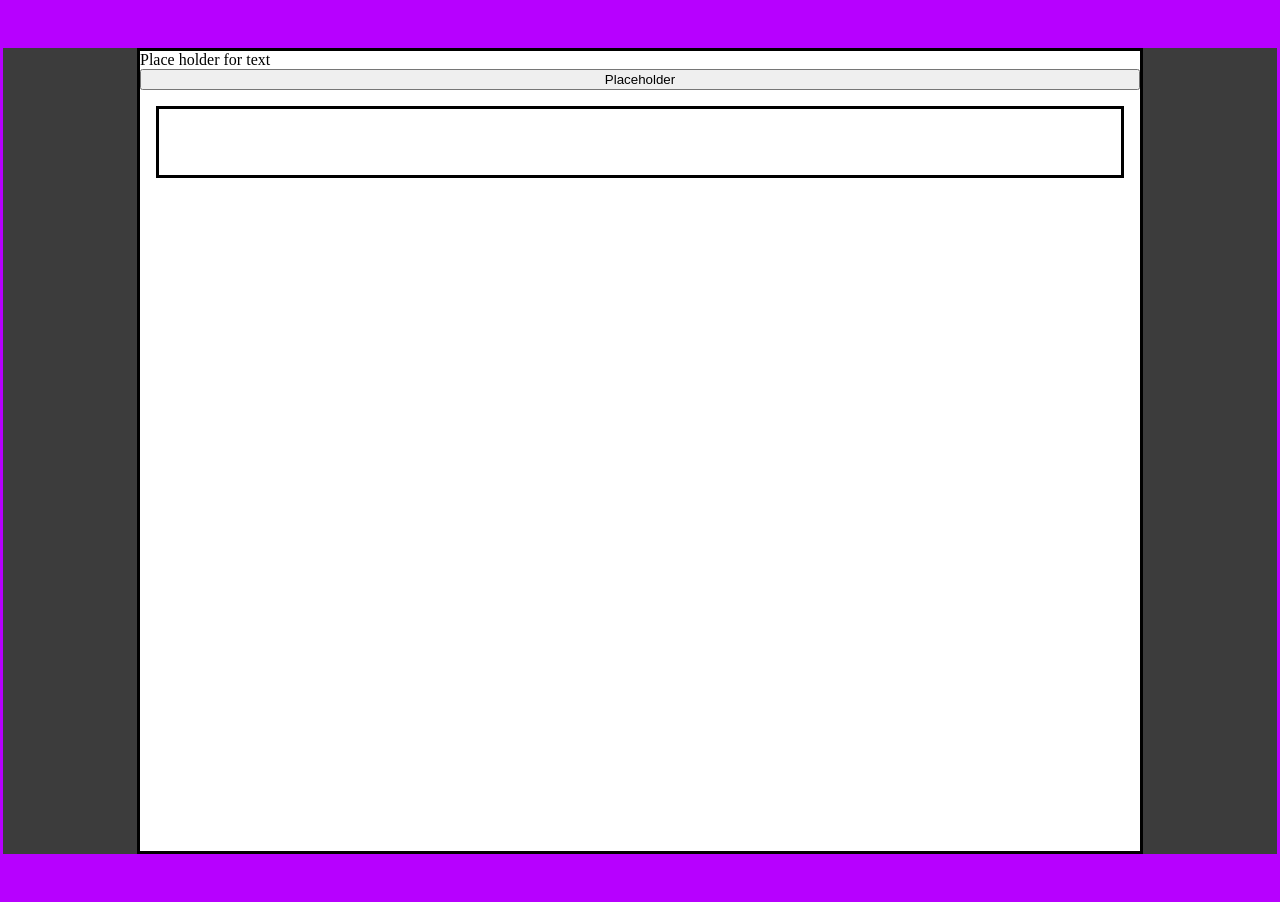
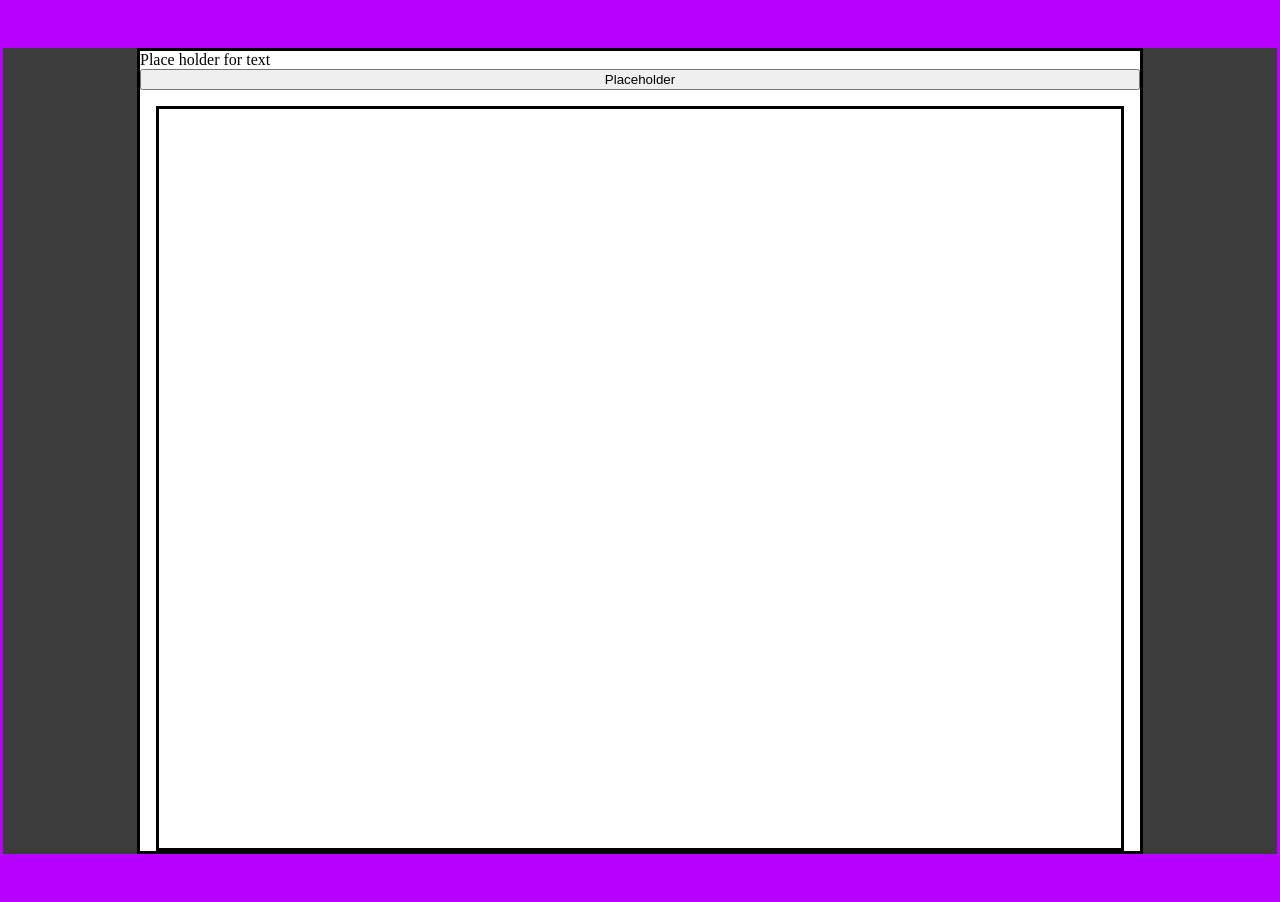
Before and after one commit to SacredDen19/Personal-Site-Project, a Python web app: template templates/admin_dashboard.html in a window 1280 px wide. Shown: the part 58-960 px from the top of the page. Run offline with Jinja, Linux system fonts and the light colour scheme; the template is opened without the code that fills it, so the values that code supplies are empty.

Commit message:
Fixing log element size 2.0

```diff
--- a/static/stylesheets/apanel.css
+++ b/static/stylesheets/apanel.css
@@ -12,6 +12,7 @@
 
 #log-inner-wrapper {
     width: 60rem;
+    height: 99%;
     margin: 1rem 0rem 0rem 1rem;
     padding: 1.5rem 1px 1px 1px;
     border: 3px black solid;
```
